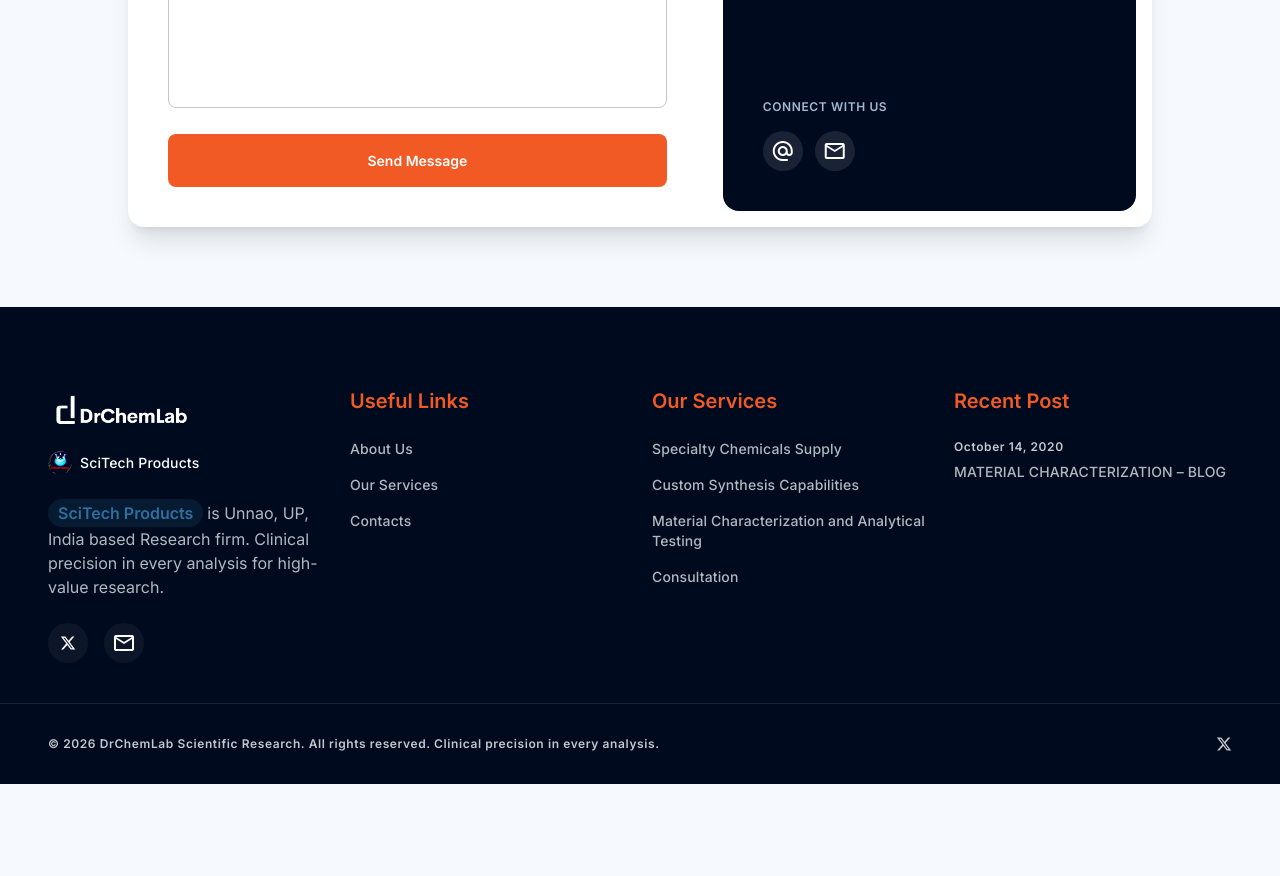
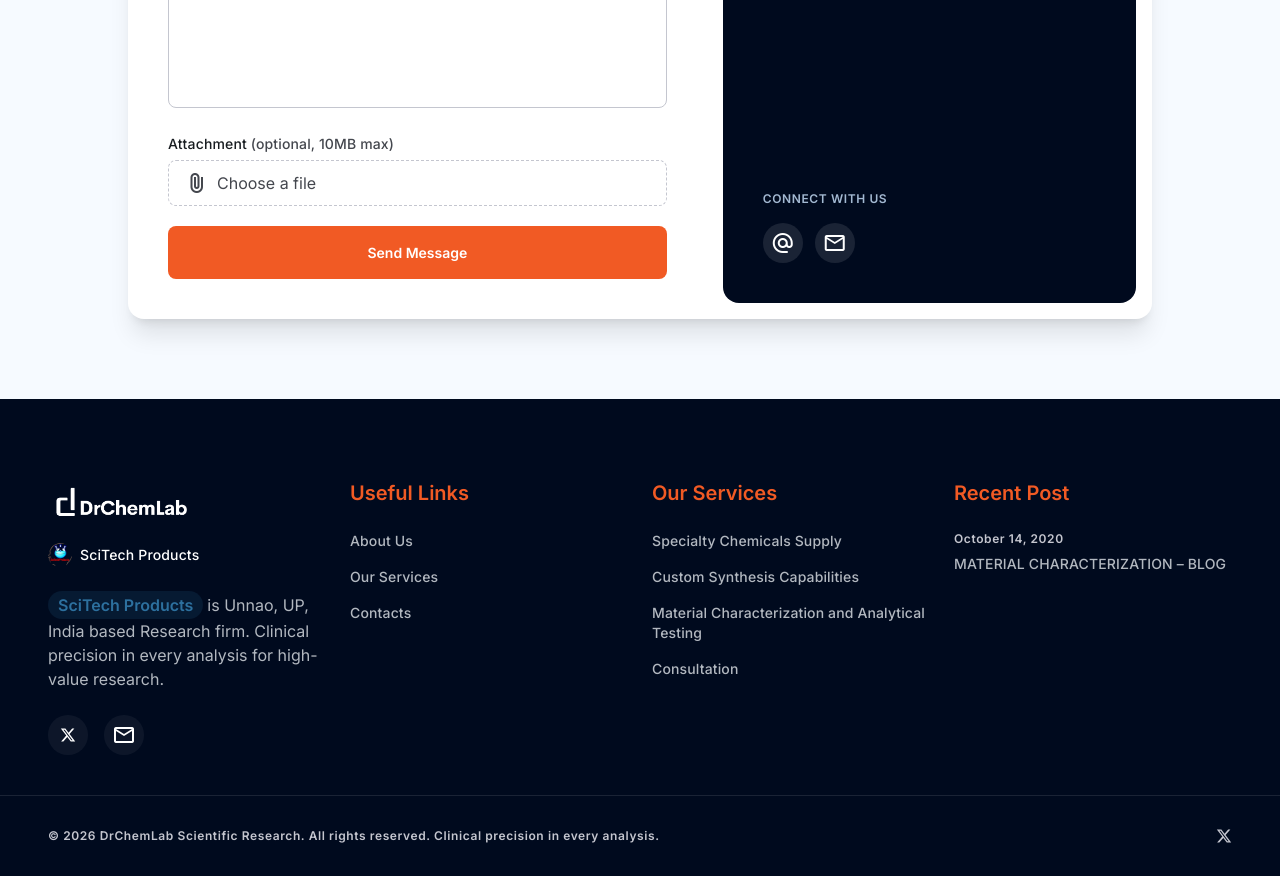
Before and after one commit to TheOneWhoCodess/dr-chemlab-, a Next.js app: page /contacts in a window 1280 px wide. Shown: the part 1120-1996 px from the top of the page. Before the commit the page ends 1904 px from the top, so only its background shows below. Built offline with nearby package versions, Linux system fonts and the light colour scheme.

Commit message:
added file attachment

```diff
--- a/components/ContactForm.tsx
+++ b/components/ContactForm.tsx
@@ -1,6 +1,6 @@
 "use client";
 
-import { useState, type FormEvent } from "react";
+import { useRef, useState, type ChangeEvent, type FormEvent } from "react";
 
 type FormState = {
   name: string;
@@ -18,19 +18,53 @@ const initialState: FormState = {
   message: "",
 };
 
+const MAX_ATTACHMENT_BYTES = 10 * 1024 * 1024; // 10MB, matches the API route's limit
+
 function isValidEmail(value: string) {
   return /^[^\s@]+@[^\s@]+\.[^\s@]+$/.test(value);
 }
 
+function formatBytes(bytes: number) {
+  if (bytes < 1024) return `${bytes} B`;
+  if (bytes < 1024 * 1024) return `${(bytes / 1024).toFixed(0)} KB`;
+  return `${(bytes / (1024 * 1024)).toFixed(1)} MB`;
+}
+
 export default function ContactForm() {
   const [form, setForm] = useState<FormState>(initialState);
-  const [errors, setErrors] = useState<Partial<Record<keyof FormState, string>>>({});
+  const [attachment, setAttachment] = useState<File | null>(null);
+  const [errors, setErrors] = useState<
+    Partial<Record<keyof FormState | "attachment", string>>
+  >({});
   const [status, setStatus] = useState<Status>("idle");
+  const fileInputRef = useRef<HTMLInputElement>(null);
 
   const handleChange = (field: keyof FormState) => (
     e: React.ChangeEvent<HTMLInputElement | HTMLTextAreaElement>
   ) => {
     setForm((prev) => ({ ...prev, [field]: e.target.value }));
+  };
+
+  const handleFileChange = (e: ChangeEvent<HTMLInputElement>) => {
+    const file = e.target.files?.[0] ?? null;
+
+    if (file && file.size > MAX_ATTACHMENT_BYTES) {
+      setErrors((prev) => ({
+        ...prev,
+        attachment: "Attachment is too large (10MB max).",
+      }));
+      setAttachment(null);
+      if (fileInputRef.current) fileInputRef.current.value = "";
+      return;
+    }
+
+    setErrors((prev) => ({ ...prev, attachment: undefined }));
+    setAttachment(file);
+  };
+
+  const removeAttachment = () => {
+    setAttachment(null);
+    if (fileInputRef.current) fileInputRef.current.value = "";
   };
 
   const validate = (): boolean => {
@@ -48,7 +82,7 @@ export default function ContactForm() {
       nextErrors.message = "Please enter a message.";
     }
 
-    setErrors(nextErrors);
+    setErrors((prev) => ({ ...prev, ...nextErrors }));
     return Object.keys(nextErrors).length === 0;
   };
 
@@ -65,6 +99,9 @@ export default function ContactForm() {
       body.set("email", form.email);
       body.set("phone", form.phone);
       body.set("message", form.message);
+      if (attachment) {
+        body.set("attachment", attachment);
+      }
 
       // Note: no Content-Type header here — the browser sets the
       // multipart/form-data boundary automatically for FormData bodies.
@@ -77,6 +114,7 @@ export default function ContactForm() {
 
       setStatus("success");
       setForm(initialState);
+      removeAttachment();
     } catch {
       setStatus("error");
     }
@@ -181,6 +219,59 @@ export default function ContactForm() {
         )}
       </div>
 
+      <div>
+        <label htmlFor="attachment" className="text-label-md mb-1.5 block text-on-surface">
+          Attachment <span className="text-on-surface-variant">(optional, 10MB max)</span>
+        </label>
+
+        {attachment ? (
+          <div className="flex items-center justify-between gap-3 rounded-lg border border-outline-variant bg-surface-container-low px-4 py-2.5">
+            <div className="flex min-w-0 items-center gap-2">
+              <span className="material-symbols-outlined text-[18px] text-slate-blue">
+                attach_file
+              </span>
+              <span className="text-body-md truncate text-on-surface">
+                {attachment.name}
+              </span>
+              <span className="text-label-sm shrink-0 text-on-surface-variant">
+                {formatBytes(attachment.size)}
+              </span>
+            </div>
+            <button
+              type="button"
+              onClick={removeAttachment}
+              aria-label="Remove attachment"
+              className="text-label-sm shrink-0 text-secondary hover:underline"
+            >
+              Remove
+            </button>
+          </div>
+        ) : (
+          <label
+            htmlFor="attachment"
+            className="text-body-md flex w-full cursor-pointer items-center gap-2 rounded-lg border border-dashed border-outline-variant bg-lab-white px-4 py-2.5 text-on-surface-variant transition-colors hover:border-action-orange hover:text-action-orange"
+          >
+            <span className="material-symbols-outlined text-[18px]">
+              attach_file
+            </span>
+            Choose a file
+          </label>
+        )}
+
+        <input
+          ref={fileInputRef}
+          id="attachment"
+          name="attachment"
+          type="file"
+          onChange={handleFileChange}
+          className="sr-only"
+        />
+
+        {errors.attachment && (
+          <p className="text-label-sm mt-1 text-secondary">{errors.attachment}</p>
+        )}
+      </div>
+
       {status === "error" && (
         <p className="text-label-md text-secondary">
           Something went wrong sending your message. Please try again.
```
